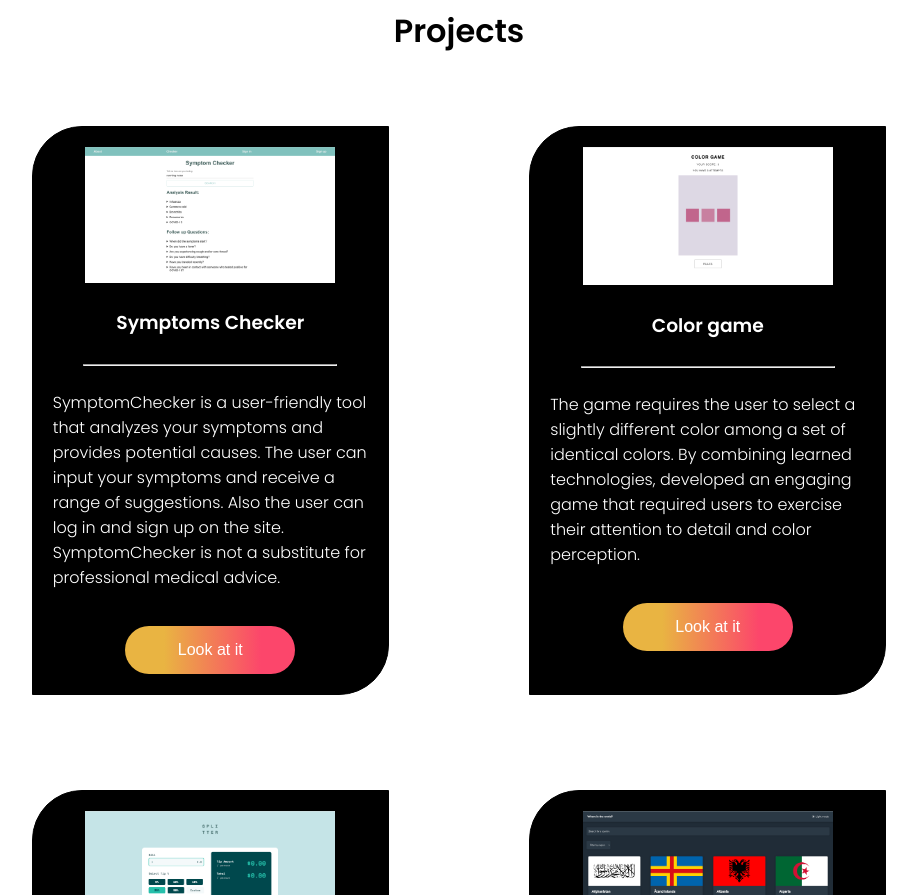
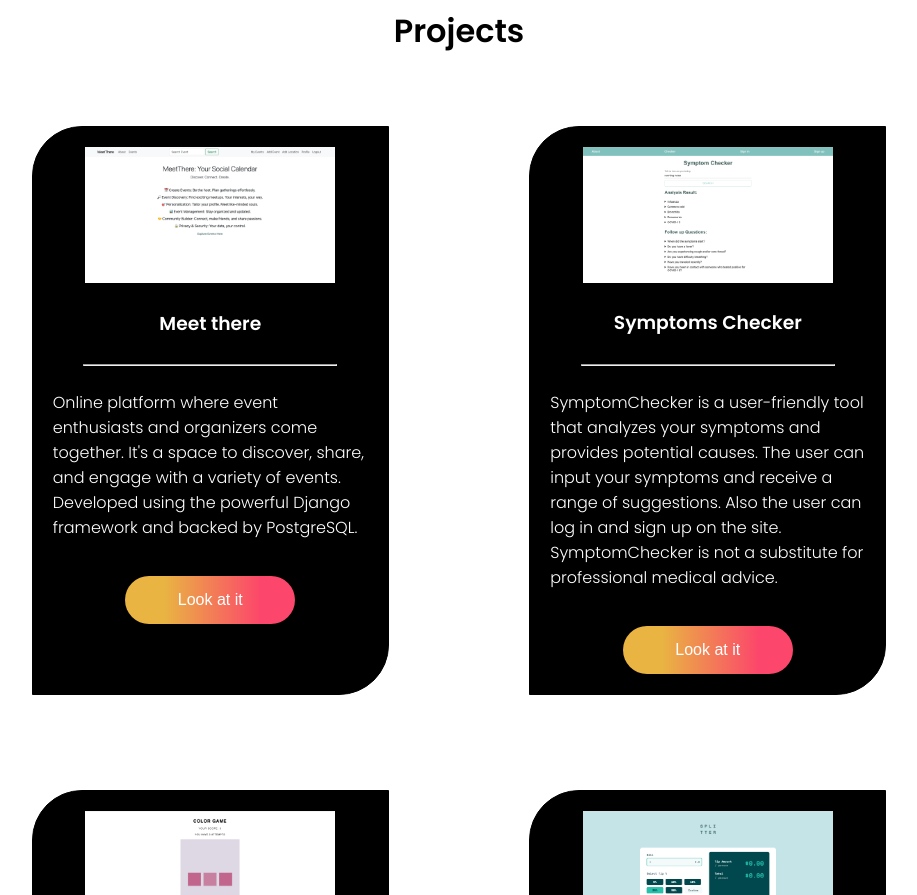
Before and after one commit to telkelly/portfolio, a React (Create React App) app: page / in a window 1280 px wide. Shown: the part 760-1655 px from the top of the page, without its empty margins (181-1098 px from the left). Built offline with nearby package versions, Linux system fonts and the light colour scheme.

Commit message:
added new project

```diff
--- a/src/components/Projects.js
+++ b/src/components/Projects.js
@@ -3,12 +3,31 @@ import countryApi from "../imgs/country-api.png";
 import rpsGame from "../imgs/rps-game.png";
 import tipCalculator from "../imgs/tip-calculator.png";
 import checker from "../imgs/checker.png";
+import meetthere from "../imgs/meet-there.png";
 
 const Projects = () => {
   return (
     <>
       <h1 className="title-prj">Projects</h1>
       <div id="project" class="list-projects">
+        <div class="projects">
+          <a href="https://meet-there-site.onrender.com/">
+            <img src={meetthere} />
+          </a>
+          <h3 class="project">Meet there</h3>
+          <hr style={{ width: "80%" }} />
+          <p class="project-descrp">
+            Online platform where event enthusiasts and organizers come
+            together. It's a space to discover, share, and engage with a variety
+            of events. Developed using the powerful Django framework and backed
+            by PostgreSQL.
+          </p>
+          <div class="info-btn orange">
+            <a href="https://meet-there-site.onrender.com/">
+              <button>Look at it</button>
+            </a>
+          </div>
+        </div>
         <div class="projects">
           <a href="https://health-project-32ks.onrender.com/about">
             <img src={checker} />
```
Also changed, not shown: src/imgs/meet-there.png (added).
